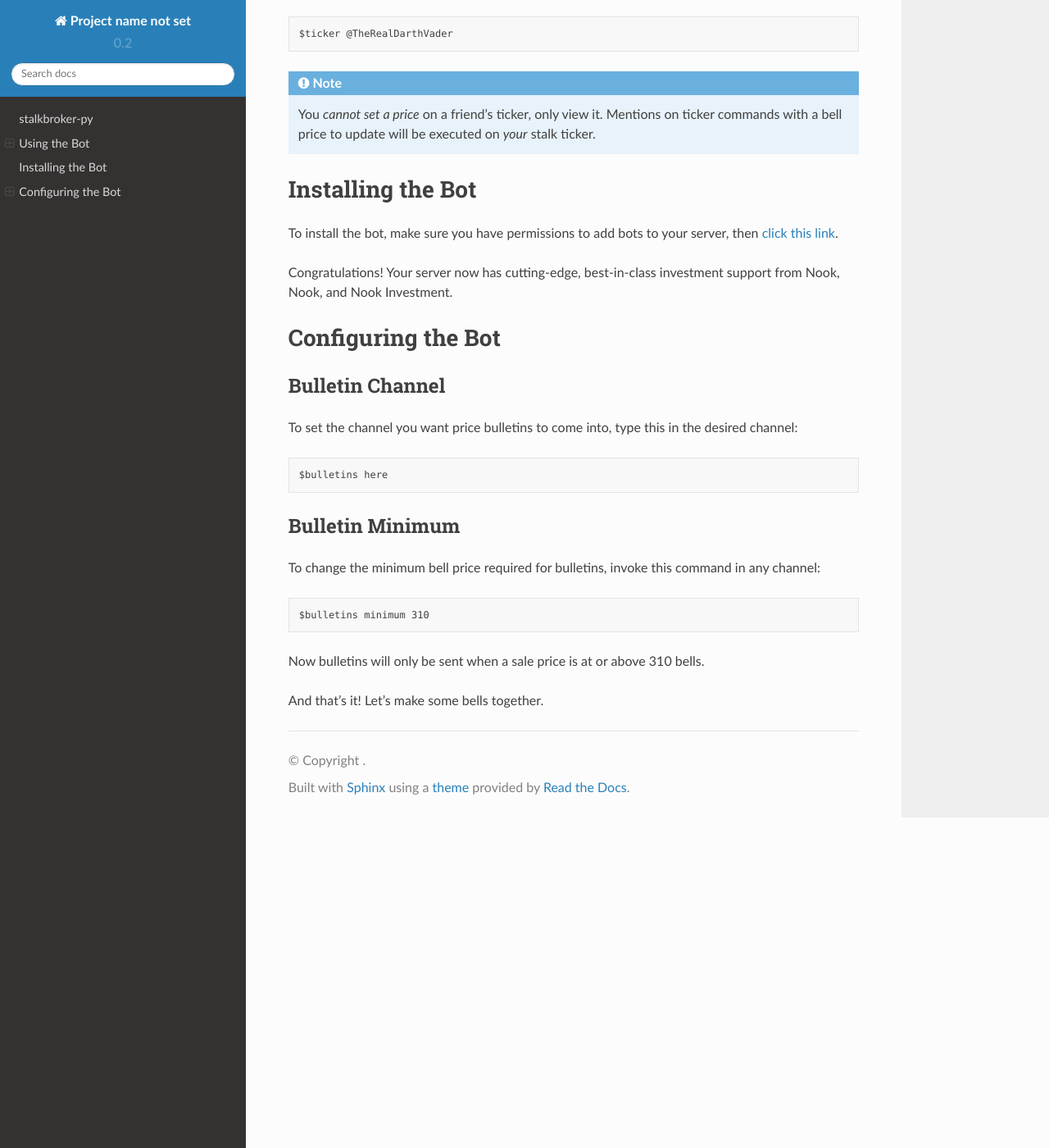
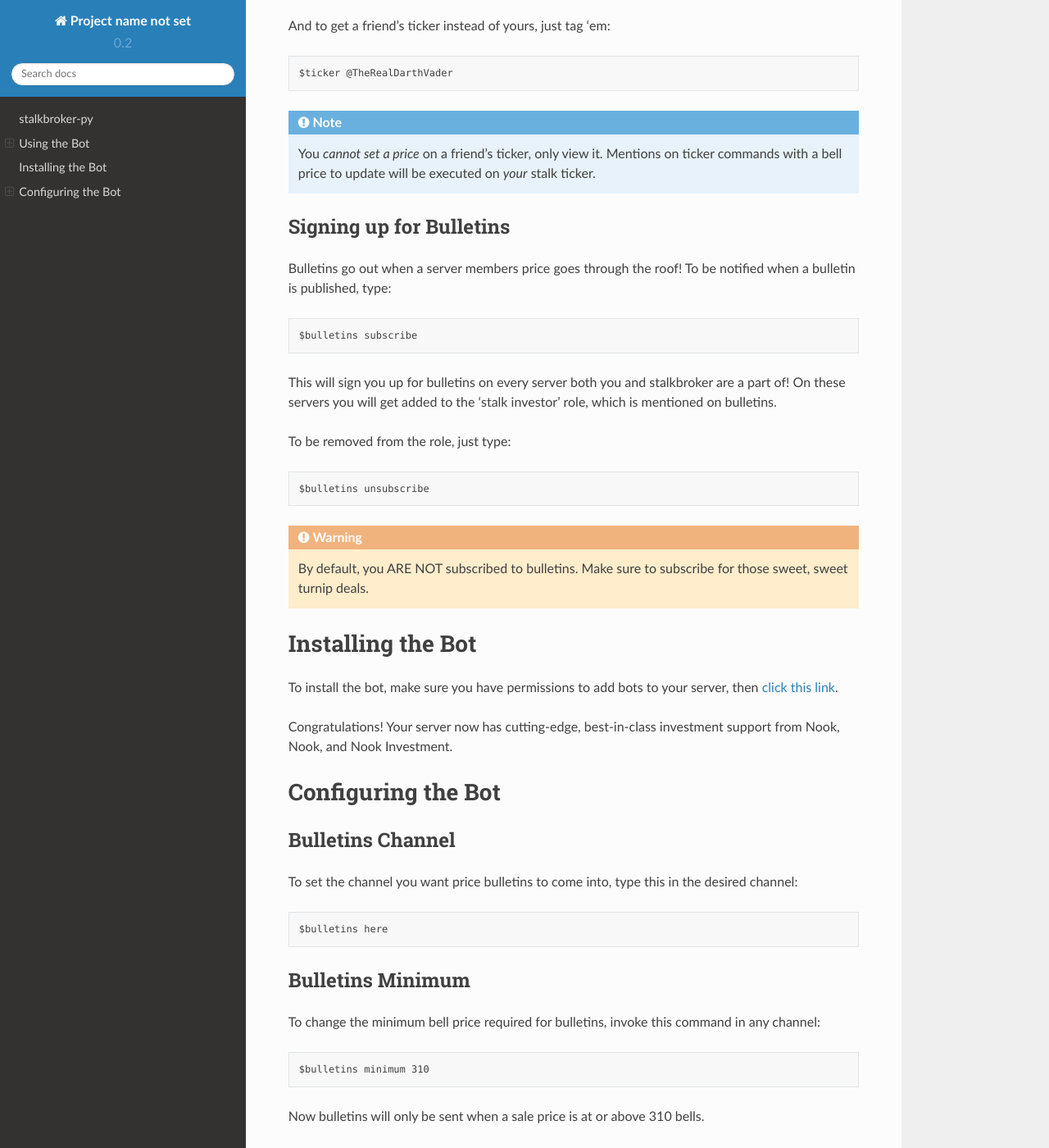
Before and after one commit to peake100/stalkbroker-py, a Sphinx documentation site: the page built from zdocs/source/index.rst, in a window 1280 px wide and 1400 px high, scrolled down 3578 px. Shown: the whole window at 82% size. Built offline with Sphinx 7.4.7 and the Read the Docs theme 2.0.0, drawn with Linux system fonts in a browser that asks for light colours; some of the changed text lies outside the part shown.

Commit message:
docs updated

```diff
--- a/zdocs/source/index.rst
+++ b/zdocs/source/index.rst
@@ -29,8 +29,11 @@ Stalkbroker will confirm it heard you with a few reactions!
 
 Timezones names are very a particular, you can find your timezone name
 `here <https://en.wikipedia.org/wiki/List_of_tz_database_time_zones>`_, in the
-``'TZ database name'`` column. Try to find the most specific timezone possible, as time
-standards are weird and hard, and we wish everyone could just be on ~island time~.
+``'TZ database name'`` column.
+
+Try to find the most specific timezone possible -- time standards are weird and hard!
+How we wish everyone could be on ~island time~... but the stalkmarket moves too fast for
+that!
 
 .. note::
 
@@ -177,6 +180,32 @@ And to get a friend's ticker instead of yours, just tag 'em:
     commands with a bell price to update will be executed on *your* stalk ticker.
 
 
+Signing up for Bulletins
+------------------------
+
+Bulletins go out when a server members price goes through the roof! To be notified when
+a bulletin is published, type:
+
+.. code-block:: text
+
+    $bulletins subscribe
+
+This will sign you up for bulletins on every server both you and stalkbroker are a part
+of! On these servers you will get added to the 'stalk investor' role, which is mentioned
+on bulletins.
+
+To be removed from the role, just type:
+
+.. code-block:: text
+
+    $bulletins unsubscribe
+
+.. warning::
+
+    By default, you ARE NOT subscribed to bulletins. Make sure to subscribe for those
+    sweet, sweet turnip deals.
+
+
 Installing the Bot
 ==================
 
@@ -189,8 +218,8 @@ from Nook, Nook, and Nook Investment.
 Configuring the Bot
 ===================
 
-Bulletin Channel
-----------------
+Bulletins Channel
+-----------------
 
 To set the channel you want price bulletins to come into, type this in the desired
 channel:
@@ -199,8 +228,8 @@ channel:
 
     $bulletins here
 
-Bulletin Minimum
-----------------
+Bulletins Minimum
+-----------------
 
 To change the minimum bell price required for bulletins, invoke this command in any
 channel:
@@ -212,3 +241,12 @@ channel:
 Now bulletins will only be sent when a sale price is at or above 310 bells.
 
 And that's it! Let's make some bells together.
+
+Bulletins Role
+--------------
+
+When stalkbroker joins your server, it will automatically create a 'stalk investor' role
+and add / remove users as required based on their preference for being notified of
+a bulletin.
+
+Whenever a bulletin goes out, this role is mentioned at the bottom.
```
